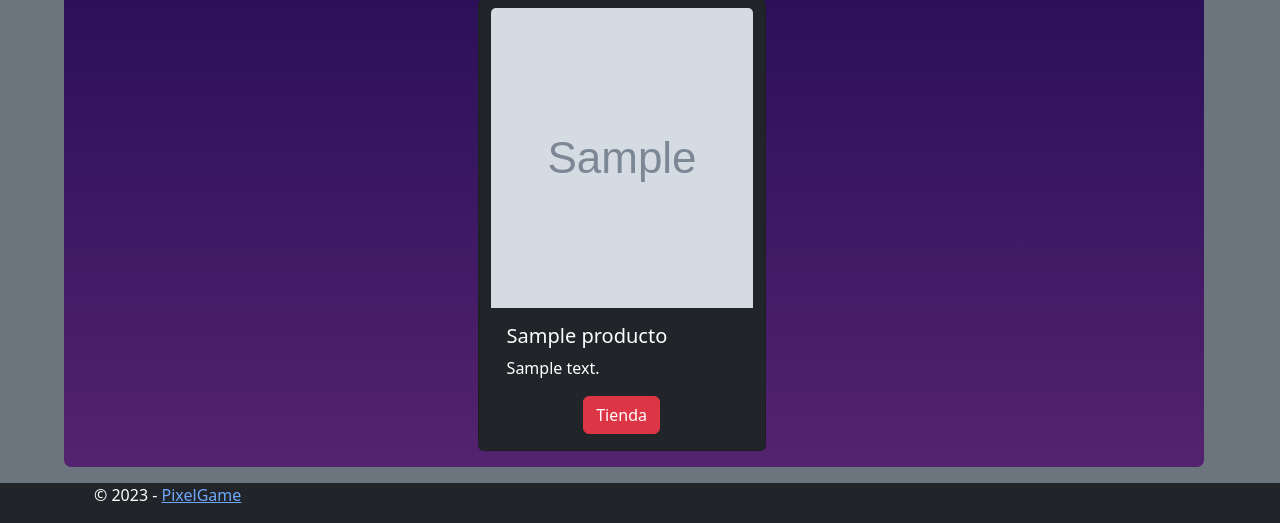
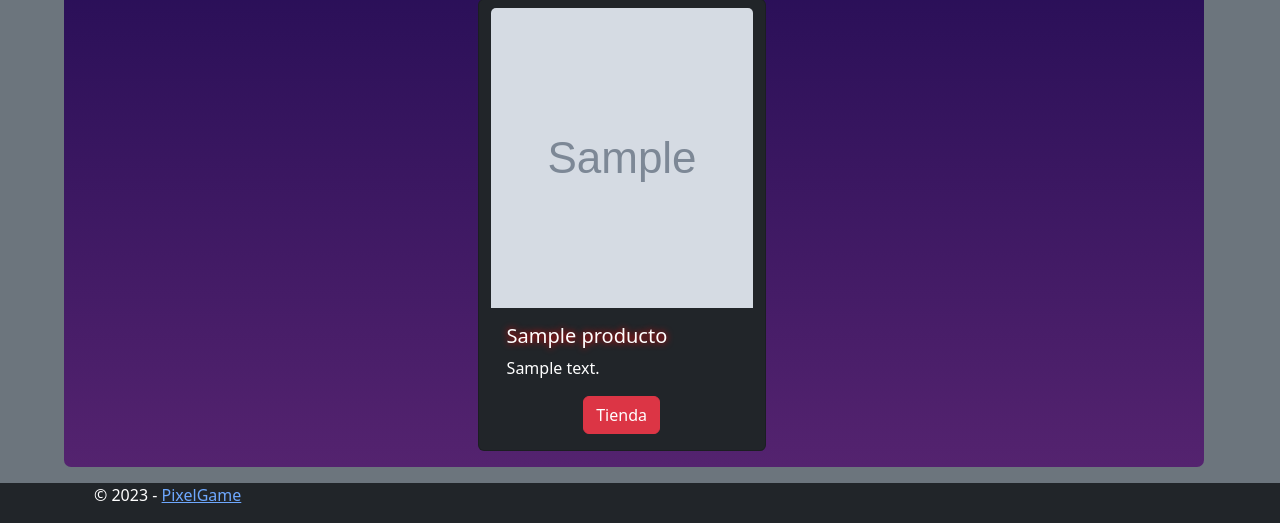
Before and after one commit to Toomyhz/examen-web, a Django app: page / in a window 1280 px wide. Shown: the part 463-986 px from the top of the page. Run offline with Django 4.2, Linux system fonts and the light colour scheme; tables that the repository leaves empty hold one stand-in row (values such as "Sample post"); grey boxes marked "Sample" are stand-in pictures; some web fonts are replaced.

Commit message:
Se cambiaron estilos de index

```diff
--- a/assets/pages/index/css/index.css
+++ b/assets/pages/index/css/index.css
@@ -29,7 +29,7 @@ article img {
 .texto:hover {
     font-family: 'Public Pixel';
     cursor: default;
-    text-shadow: 0px 0px 7px purple;
+    text-shadow: 0px 0px 7px rgb(255, 0, 255);
     transition: 0.3s;
 }
 
@@ -55,3 +55,7 @@ article img {
     display: flex;
     justify-content: center;
 }
+
+.game{
+    text-shadow: 0px 0px 7px rgb(255, 0, 0);
+}
--- a/templates/pages/index.html
+++ b/templates/pages/index.html
@@ -37,7 +37,7 @@
         <div class="card text-bg-dark mx-1" style="width: 18rem;">
             <img src="{{producto.imagen.url}}" class="card-img-top mt-2" alt="...">
             <div class="card-body d-flex flex-column">
-                <h5 class="card-title">{{producto.nombre}}</h5>
+                <h5 class="card-title game">{{producto.nombre}}</h5>
                 <p class="card-text">{{producto.descripcion}}</p>
                 <div class="mt-auto d-flex justify-content-center">
                     <a href="{% url 'tienda' %}" class="btn btn-danger">Tienda</a>
```
